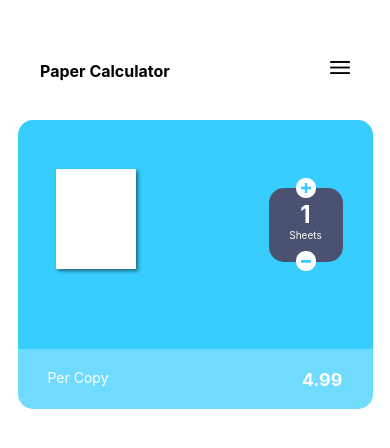
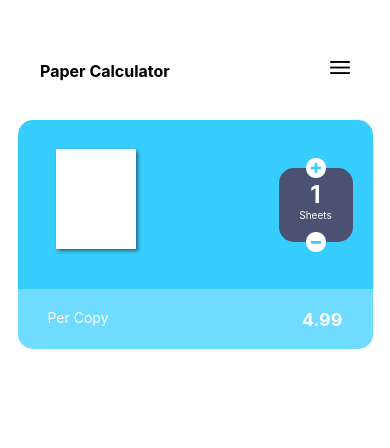
Before and after one commit to tehreemtalat7/paper-calculator, a React Native app: screen / in a window 390 px wide. Shown: the top 448 px of the page. Built offline with nearby package versions, Linux system fonts and the light colour scheme.

Commit message:
top area complete

```diff
--- a/components/TopArea.jsx
+++ b/components/TopArea.jsx
@@ -1,12 +1,10 @@
-import React, { useState, useEffect } from "react";
-import { View, Text, StyleSheet, Image, TouchableOpacity } from "react-native";
+import React, { useState } from "react";
+import { View, Text, StyleSheet, Image } from "react-native";
 import ImageButton from "./ImageButton";
 import Images from "../constants/images";
 
 const TopArea = (props) => {
   const [numberOfSheets, setNumberOfSheets] = useState(1);
-  const [displayImage, setDisplayImage] = useState(Images.sheets1);
-  const [weight, setWeight] = useState(4.99);
 
   const handleSubtract = () => {
     if (numberOfSheets <= 1) {
@@ -22,45 +20,47 @@ const TopArea = (props) => {
     setNumberOfSheets((currentNumber) => currentNumber + 1);
   };
 
-  useEffect(() => {
-    setWeight(4.99 * numberOfSheets);
-    if (numberOfSheets <= 1) setDisplayImage(Images.sheets1);
-    else if (numberOfSheets >= 2 && numberOfSheets <= 10)
-      setDisplayImage(Images.sheets2);
+  const sheetIcon = () => {
+    let imageSource = Images.sheets1;
+    if (numberOfSheets >= 2 && numberOfSheets <= 10)
+      imageSource = Images.sheets2;
     else if (numberOfSheets > 10 && numberOfSheets <= 25)
-      setDisplayImage(Images.sheets3);
+      imageSource = Images.sheets3;
     else if (numberOfSheets > 25 && numberOfSheets <= 50)
-      setDisplayImage(Images.sheets4);
-    else if (numberOfSheets > 50) setDisplayImage(Images.sheets5);
-  }, [numberOfSheets]);
+      imageSource = Images.sheets4;
+    else if (numberOfSheets > 50) imageSource = Images.sheets5;
+    return imageSource;
+  };
 
   return (
     <View style={styles.container}>
-      <View style={styles.topBox}>
-        <View style={styles.mainArea}>
-          <Image style={styles.sheets} source={displayImage} />
+      <View style={styles.topContainer}>
+        <View style={styles.sheetContainer}>
+          <Image source={sheetIcon()} />
+        </View>
+        <View style={styles.rightContainer}>
+          <ImageButton
+            containerStyle={styles.addButtonContainer}
+            ImageStyle={styles.btn}
+            ImageSource={Images.addIcon}
+            onClick={handleAdd}
+          />
           <View style={styles.countBox}>
-            <Text style={styles.numberOfSheets}>{numberOfSheets}</Text>
+            <Text style={styles.sheets}>{numberOfSheets}</Text>
             <Text style={styles.sheetsLabel}>Sheets</Text>
           </View>
           <ImageButton
-            ImageStyle={styles.subtract}
+            containerStyle={styles.subtractButtonContainer}
+            ImageStyle={styles.btn}
             ImageSource={Images.minusIcon}
-            containerStyle={styles.absolutePosition}
             onClick={handleSubtract}
-          />
-          <ImageButton
-            ImageStyle={styles.add}
-            ImageSource={Images.addIcon}
-            containerStyle={styles.absolutePosition}
-            onClick={handleAdd}
           />
         </View>
       </View>
       <View style={styles.footer}>
-        <Text style={styles.footerText}>Per Copy</Text>
-        <Text style={{ ...styles.footerText, ...styles.totalWeight }}>
-          {weight.toFixed(2)}
+        <Text style={styles.whiteText}>Per Copy</Text>
+        <Text style={{ ...styles.whiteText, ...styles.totalWeight }}>
+          {(4.99 * numberOfSheets).toFixed(2)}
         </Text>
       </View>
     </View>
@@ -69,23 +69,22 @@ const TopArea = (props) => {
 
 const styles = StyleSheet.create({
   container: {
-    borderRadius: 10,
     justifyContent: "center",
     alignItems: "center",
   },
-  topBox: {
-    height: 229,
+  topContainer: {
+    height: 169,
     width: 355,
     backgroundColor: "#37CEFF",
     padding: 20,
     borderTopEndRadius: 15,
     borderTopLeftRadius: 15,
+    flexDirection: "row",
+    justifyContent: "space-between",
   },
-  mainArea: {
-    flexDirection: "row",
-  },
-  sheets: {
-    marginTop: 27,
+  sheetContainer: {
+    flex: 1,
+    marginTop: 7,
     marginLeft: 16,
   },
   countBox: {
@@ -93,11 +92,10 @@ const styles = StyleSheet.create({
     width: 74,
     backgroundColor: "#4A5171",
     position: "absolute",
-    marginTop: 48,
-    marginLeft: 231,
+    marginTop: 10,
     borderRadius: 15,
   },
-  numberOfSheets: {
+  sheets: {
     fontWeight: "bold",
     fontSize: 24,
     textAlign: "center",
@@ -109,13 +107,22 @@ const styles = StyleSheet.create({
     textAlign: "center",
     fontSize: 10,
   },
-  add: {
-    marginLeft: 258,
-    marginTop: 38,
+  rightContainer: {
+    flex: 1,
+    justifyContent: "flex-start",
+    alignItems: "flex-end",
+    marginTop: 18,
   },
-  subtract: {
-    marginLeft: 258,
-    marginTop: 111,
+  addButtonContainer: {
+    zIndex: 1,
+    marginRight: 27,
+  },
+  subtractButtonContainer: {
+    zIndex: 1,
+    marginRight: 27,
+    marginTop: 54,
+  },
+  btn: {
     height: 20,
     width: 20,
   },
@@ -130,16 +137,13 @@ const styles = StyleSheet.create({
     borderBottomEndRadius: 15,
     borderBottomLeftRadius: 15,
   },
-  footerText: {
+  whiteText: {
     color: "white",
   },
   totalWeight: {
     fontWeight: "bold",
     fontSize: 18,
   },
-  absolutePosition: {
-    position: "absolute",
-  },
 });
 
 export default TopArea;
```
